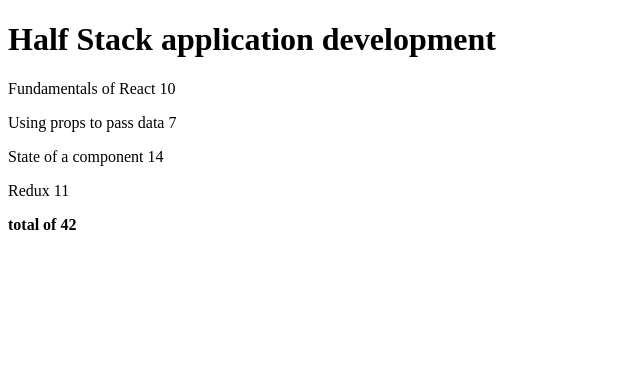
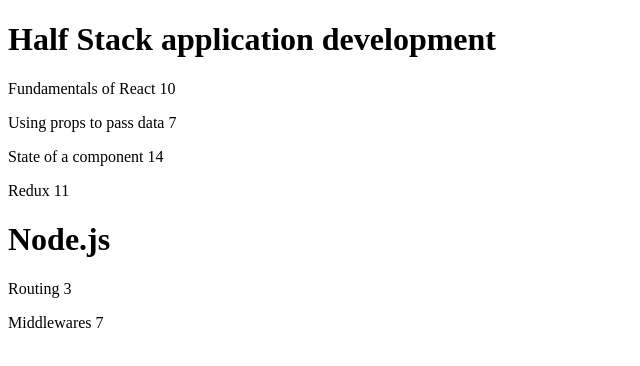
Before and after one commit to ZamanS94/UniofHelsinki_FullStackOpen, a React (Vite) app in the folder part2/: page / in a window 1280 px wide. Shown: the top 366 px of the page, without its empty margins (0-640 px from the left). Built offline with nearby package versions, Linux system fonts and the light colour scheme.

Commit message:
2.4: Course information step9

```diff
--- a/part2/src/App.jsx
+++ b/part2/src/App.jsx
@@ -1,28 +1,27 @@
-
-const Course = ({course}) => {
-  let name = course.name
-  const result = course.parts.map(part =>
-   <p key = {part.id}>
-   {part.name} {part.exercises}</p>
+const Course = ({ course }) => {
+  const courseShow = course.map(Eachcourse => {
+    const partValues = Eachcourse.parts.map(part => (
+      <p key={part.id}>{part.name} {part.exercises}</p>
+    ))
+    return (
+      <div key={Eachcourse.id}>
+        <h1>{Eachcourse.name}</h1>
+        {partValues}
+      </div>
     )
-
-  let summation = course.parts.reduce((sumValue, part) => {
-    return sumValue + part.exercises
-  },0)
-
-  return(
+  })
+  return (
     <div>
-    <h1>{name}</h1>
-    {result}
-    <p><b>total of {summation}</b></p>
+      {courseShow}
     </div>
   )
 }
 
 const App = () => {
-  const course = {
+  const courses = [
+    {
+      name: 'Half Stack application development',
       id: 1,
-    name: 'Half Stack application development',
       parts: [
         {
           name: 'Fundamentals of React',
@@ -44,11 +43,27 @@
           exercises: 11,
           id: 4
         }
-
+      ]
+    },
+    {
+      name: 'Node.js',
+      id: 2,
+      parts: [
+        {
+          name: 'Routing',
+          exercises: 3,
+          id: 1
+        },
+        {
+          name: 'Middlewares',
+          exercises: 7,
+          id: 2
+        }
       ]
     }
+  ]
 
-  return <Course course={course} />
+  return <Course course={courses} />
 }
 
 export default App
```
Lines whose indentation alone changed are shown as unchanged.
